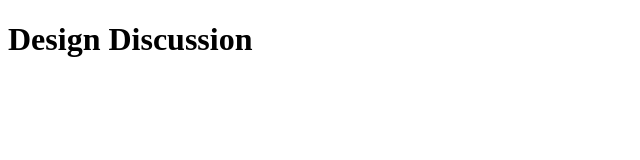
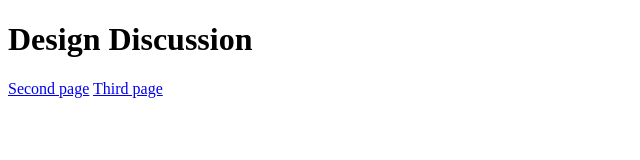
Before and after one commit to KennSepi/mod9-2p-project, a plain HTML site: page index.html in a window 1280 px wide. Shown: the whole page, without its empty margins (0-640 px from the left). Drawn offline with Linux system fonts and the light colour scheme.

Commit message:
Add files via upload

```diff
--- a/index.html
+++ b/index.html
@@ -9,5 +9,7 @@
         <header>
             <h1>Design Discussion</h1> <!-- This is the first page of project. Will add styles with partner later -->
         </header>
+        <a href="kenny_firstpage.html">Second page</a>
+        <a href="kenny_secondpage.html">Third page</a>
     </body>
 </html>
```
Also changed, not shown: kenny_firstpage.html (+2 -0 lines), kenny_secondpage.html (+2 -0 lines).
